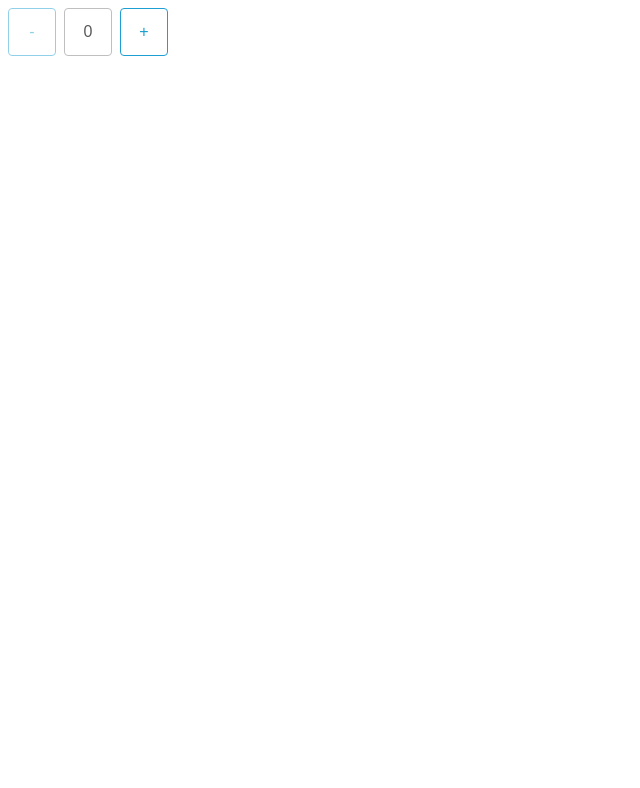
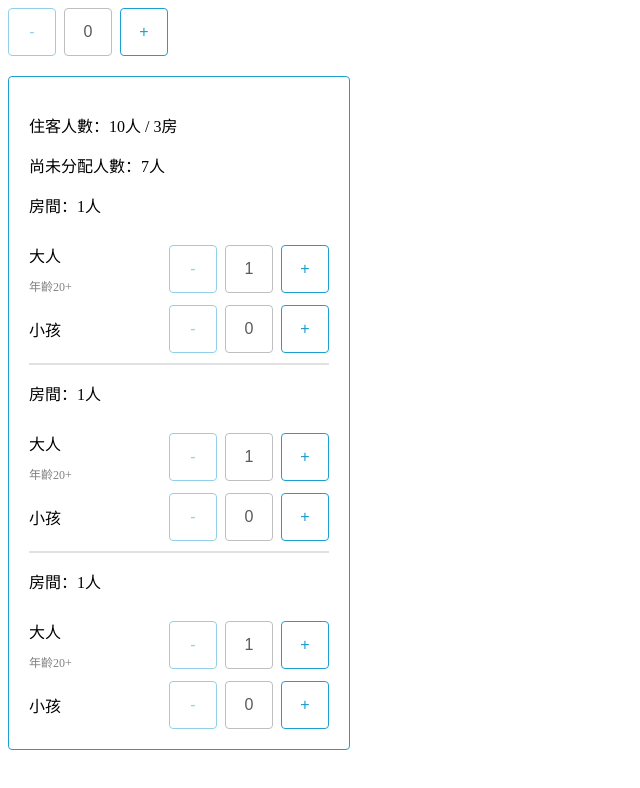
Before and after one commit to gcdeng/react-ota-components, a React app: page / in a window 1280 px wide. Shown: the top 788 px of the page, without its empty margins (0-640 px from the left). Built offline with nearby package versions, Linux system fonts and the light colour scheme.

Commit message:
add RoomAllocation

```diff
--- a/src/App.js
+++ b/src/App.js
@@ -1,24 +1,32 @@
 import React from "react";
 import CustomInputNumber from "./components/CustomInputNumber";
+import RoomAllocation from "./components/RoomAllocation";
 
 const App = () => {
-  const onInputChange = (e) => {
-    console.log(e.target.name, e.target.value);
+  const onInputChange = (event) => {
+    console.log(event.target.name, event.target.value);
   };
-  const onInputBlur = (e) => {
-    console.log(e.target.name, e.target.value);
+  const onInputBlur = (event) => {
+    console.log(event.target.name, event.target.value);
   };
+  const onRoomAllocationChange = (result) => {
+    console.log(result);
+  };
+
   return (
+    <>
       <CustomInputNumber
         name="test-input"
         min={0}
-      max={30}
-      step={1}
+        max={5}
+        step={2}
+        disabled={false}
         value={0}
-      disabled={false}
         onChange={onInputChange}
         onBlur={onInputBlur}
       />
+      <RoomAllocation guest={10} room={3} onChange={onRoomAllocationChange} />
+    </>
   );
 };
 
--- a/src/components/CustomInputNumber/index.js
+++ b/src/components/CustomInputNumber/index.js
@@ -85,7 +85,7 @@ const CustomInputNumber = (props) => {
     setIsDecButtonDisabled(
       disabled || inputValue === min || inputValue - step < min
     );
-  }, [disabled, inputValue]);
+  }, [disabled, inputValue, max, min]);
 
   useEffect(() => {
     // in case the button not emit mouseup event when it become disable state, so we need to stop long press manually
@@ -96,7 +96,10 @@ const CustomInputNumber = (props) => {
 
   const onInputChange = (event) => {
     const nevValue = parseInt(event.target.value);
-    !isNaN(nevValue) && setInputValue(`${nevValue}`);
+    !isNaN(nevValue) &&
+      nevValue <= max &&
+      nevValue >= min &&
+      setInputValue(`${nevValue}`);
   };
 
   const onInputBlur = (event) => {
@@ -167,7 +170,7 @@ const CustomInputNumber = (props) => {
         min={min}
         max={max}
         value={inputValue}
-        disabled={disabled}
+        disabled={disabled || inputValue >= max}
         onBlur={onInputBlur}
         onChange={onInputChange}
         ref={inputRef}
--- /dev/null
+++ b/src/components/Room/index.js
@@ -0,0 +1,102 @@
+import React, { useEffect, useState } from "react";
+import PropTypes from "prop-types";
+import CustomInputNumber from "../CustomInputNumber";
+import styled from "styled-components";
+
+const Flex = styled.div`
+  display: flex;
+  align-items: center;
+  justify-content: space-between;
+  p {
+    margin: 10px 0;
+  }
+`;
+
+const SmallCaption = styled.p`
+  font-size: 12px;
+  color: gray;
+`;
+
+const Room = (props) => {
+  const {
+    maxGuestNum,
+    minAdultNum = 1,
+    minChildNum = 0,
+    initAdultNum,
+    initChildNum,
+    customInputNumberStep = 1,
+    disabled = false,
+    onChange,
+  } = props;
+
+  const [allocation, setAllocation] = useState({
+    adult: initAdultNum,
+    child: initChildNum,
+  });
+
+  const [guestNum, setGuestNum] = useState(initAdultNum + initChildNum);
+
+  useEffect(() => {
+    onChange(allocation);
+    setGuestNum(allocation.adult + allocation.child);
+  }, [allocation]);
+
+  const onInputChange = (event) => {
+    setAllocation((prevAllocation) => ({
+      ...prevAllocation,
+      [event.target.name]: parseInt(event.target.value),
+    }));
+  };
+
+  const onInputBlur = (event) => {
+    console.log(event.target.name, event.target.value);
+  };
+
+  return (
+    <div>
+      <p>房間：{guestNum}人</p>
+      <Flex>
+        <div>
+          <p>大人</p>
+          <SmallCaption>年齡20+</SmallCaption>
+        </div>
+        <CustomInputNumber
+          name="adult"
+          min={minAdultNum}
+          max={maxGuestNum - allocation.child}
+          step={customInputNumberStep}
+          disabled={disabled}
+          value={initAdultNum}
+          onChange={onInputChange}
+          onBlur={onInputBlur}
+        />
+      </Flex>
+      <Flex>
+        <p>小孩</p>
+        <CustomInputNumber
+          name="child"
+          min={minChildNum}
+          max={maxGuestNum - allocation.adult}
+          step={customInputNumberStep}
+          disabled={disabled}
+          value={initChildNum}
+          onChange={onInputChange}
+          onBlur={onInputBlur}
+        />
+      </Flex>
+    </div>
+  );
+};
+
+Room.propTypes = {
+  maxGuestNum: PropTypes.number.isRequired,
+  minAdultNum: PropTypes.number.isRequired,
+  minChildNum: PropTypes.number,
+  initAdultNum: PropTypes.number.isRequired,
+  initChildNum: PropTypes.number.isRequired,
+  customInputNumberStep: PropTypes.number.isRequired,
+  disabled: PropTypes.bool.isRequired,
+  onChange: PropTypes.func.isRequired,
+};
+
+export default Room;
--- /dev/null
+++ b/src/components/RoomAllocation/index.js
@@ -0,0 +1,103 @@
+import React, { useEffect, useState } from "react";
+import PropTypes from "prop-types";
+import Room from "../Room";
+import styled from "styled-components";
+
+const Container = styled.div`
+  font-size: 16px;
+  border: 1px solid rgb(30, 159, 210);
+  width: 300px;
+  padding: 20px;
+  margin: 20px 0;
+  border-radius: 4px;
+`;
+
+const RoomList = styled.div`
+  & > *:not(:last-child) {
+    border-bottom: 2px solid #e1e1e1;
+    padding-bottom: 10px;
+    margin-bottom: 10px;
+  }
+`;
+
+const MAX_GUEST_NUM_IN_ROOM = 4;
+
+const RoomAllocation = (props) => {
+  const { guest, room, onChange } = props;
+  const [disabled] = useState(guest === room);
+  const [allocatedGuestNum, setAllocatedGuestNum] = useState(3);
+  const [allocations, setAllocations] = useState(
+    Array.from({ length: room }, () => ({
+      adult: 1,
+      child: 0,
+    }))
+  );
+
+  const [maxGuestAlloc, setMaxGuestAlloc] = useState(
+    Array.from({ length: room }).fill(MAX_GUEST_NUM_IN_ROOM)
+  );
+
+  useEffect(() => {
+    onChange(allocations);
+
+    let _allocatedGuestNum = 0;
+    allocations.forEach((alloc) => {
+      _allocatedGuestNum = _allocatedGuestNum + alloc.adult + alloc.child;
+    });
+    setAllocatedGuestNum(_allocatedGuestNum);
+  }, [allocations]);
+
+  useEffect(() => {
+    if (guest - allocatedGuestNum === 0) {
+      setMaxGuestAlloc(allocations.map((alloc) => alloc.adult + alloc.child));
+    } else {
+      setMaxGuestAlloc(
+        Array.from({ length: room }).fill(MAX_GUEST_NUM_IN_ROOM)
+      );
+    }
+  }, [guest, allocatedGuestNum]);
+
+  const onRoomChange = (result, roomIndex) => {
+    setAllocations((prevAllocations) => {
+      const newAlloc = Array.from(prevAllocations);
+      newAlloc[roomIndex] = { ...newAlloc[roomIndex], ...result };
+      return newAlloc;
+    });
+  };
+
+  return (
+    <Container>
+      <p>
+        住客人數：{guest}人 / {room}房
+      </p>
+      <p>尚未分配人數：{guest - allocatedGuestNum}人</p>
+      <RoomList>
+        {allocations.map((allocation, index) => {
+          return (
+            <Room
+              key={index}
+              maxGuestNum={maxGuestAlloc[index]}
+              minAdultNum={1}
+              minChildNum={0}
+              initAdultNum={allocation.adult}
+              initChildNum={allocation.child}
+              customInputNumberStep={1}
+              disabled={disabled}
+              onChange={(result) => {
+                onRoomChange(result, index);
+              }}
+            />
+          );
+        })}
+      </RoomList>
+    </Container>
+  );
+};
+
+RoomAllocation.propTypes = {
+  guest: PropTypes.number.isRequired,
+  room: PropTypes.number.isRequired,
+  onChange: PropTypes.func.isRequired,
+};
+
+export default RoomAllocation;
```
Also changed, not shown: 1 other file (tests, documents, lock files or other folders). Lines whose indentation alone changed are shown as unchanged.
